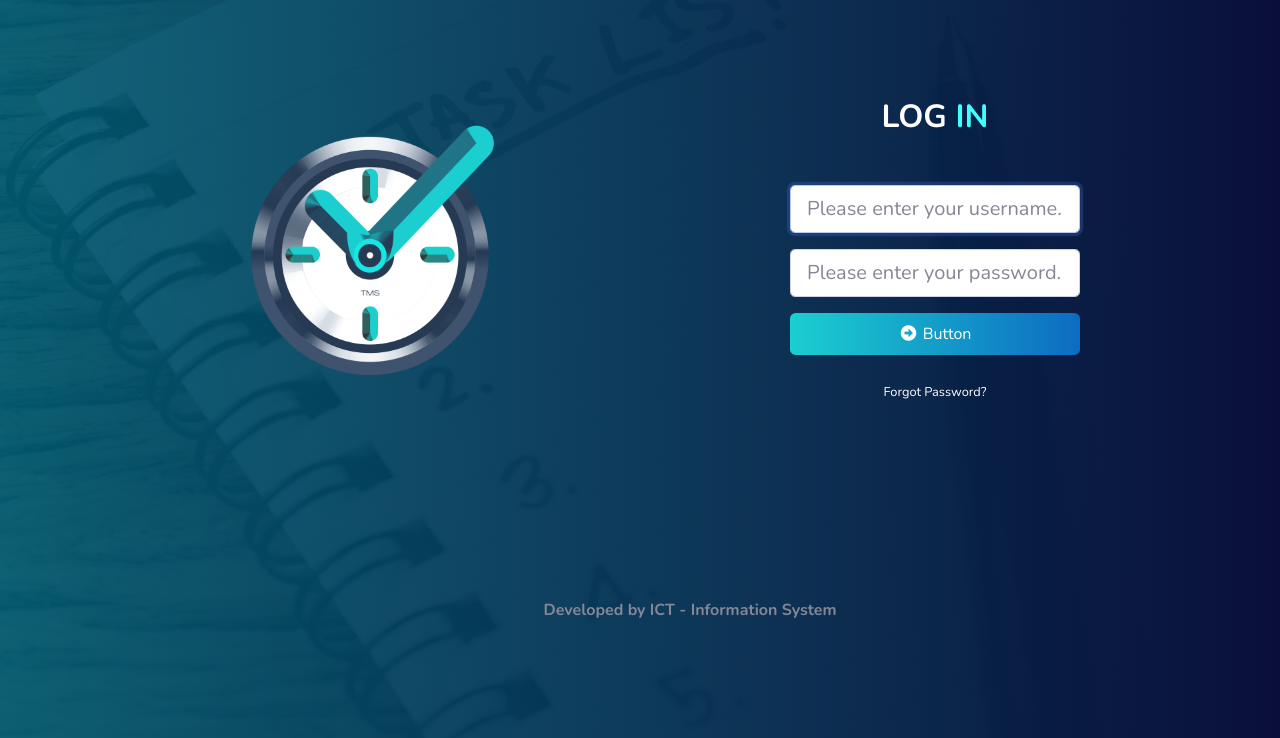
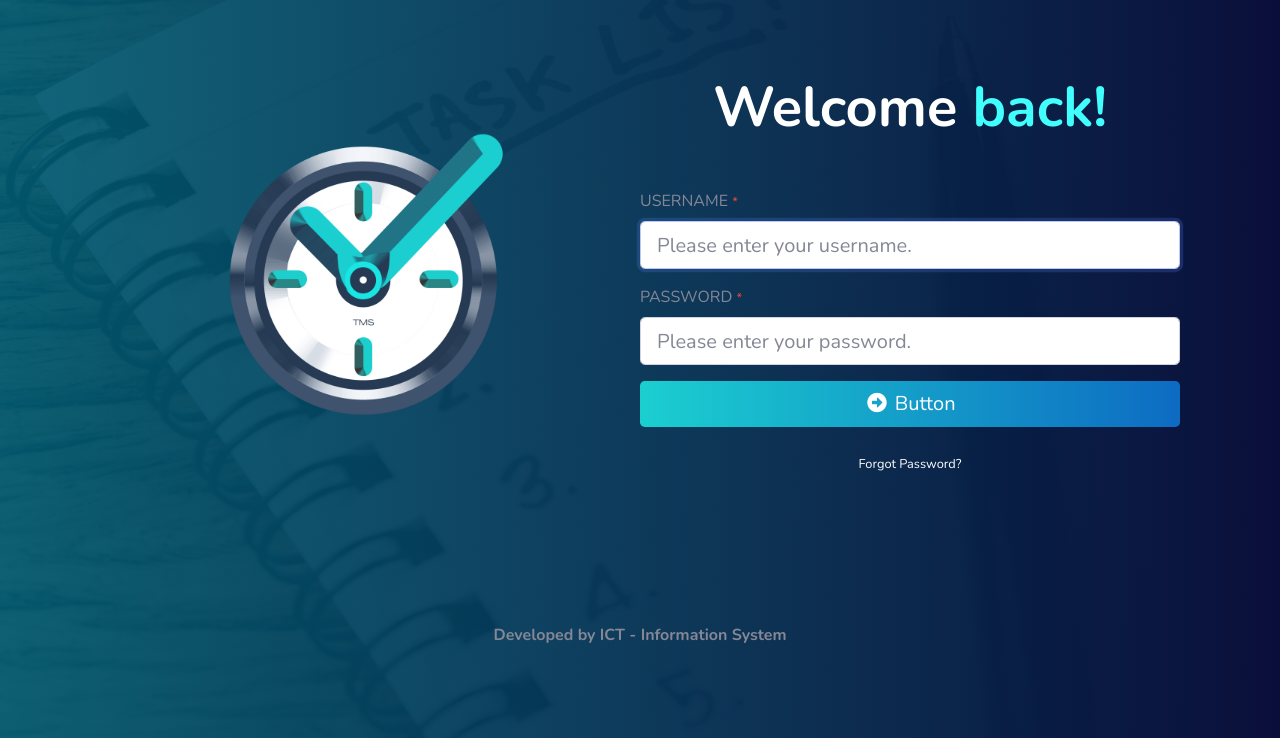
Before and after one commit to ChrishnW/Task-Management-System, a PHP site: page / in a window 1280 px wide. Shown: the part 62-800 px from the top of the page. Run offline with PHP 8.4, Linux system fonts and the light colour scheme.

Commit message:
"Removed .index.php file, updated styles in style.css, and refactored index.php with changes to layout, design, and form elements."

```diff
--- a/assets/css/style.css
+++ b/assets/css/style.css
@@ -466,3 +466,7 @@
     width        : 30px;
     height       : 30px;
 }
+
+.text-cyan {
+    color: #40FFFD;
+}
--- a/index.php
+++ b/index.php
@@ -23,6 +23,7 @@
   <link href="https://fonts.googleapis.com/css?family=Nunito:200,200i,300,300i,400,400i,600,600i,700,700i,800,800i,900,900i" rel="stylesheet">
 
   <!-- Custom styles for this template-->
+  <link href="assets/css/style.css" rel="stylesheet">
   <link href="assets/css/sb-admin-2.min.css" rel="stylesheet">
   <link rel="shortcut icon" href="./assets/img/tms logo 3.png">
 
@@ -33,8 +34,9 @@
       background-size: cover;
       background-position: center;
       background-repeat: no-repeat;
-height : 100vh;
+      height: 100vh;
     }
+
     .element::before {
       content: "";
       position: absolute;
@@ -42,59 +44,56 @@
       left: 0;
       width: 100%;
       height: 100%;
-  background: linear-gradient(270deg, #0a0f3a, #015c72eb); /* Black color with 50% opacity */
+      background: linear-gradient(270deg, #0a0f3a, #015c72eb);
+      /* Black color with 50% opacity */
 
     }
-.navbar{
+
+    .navbar {
       display: inline-flex;
     }
+
     .btn-gradient {
       background: linear-gradient(to right, #1BCFD0, #0D6BC2);
       border: none;
       color: white;
     }
+
     .btn-gradient:hover {
-    background: linear-gradient(to right, #007B7F, #0047AB); /* Darker shades on hover */
+      background: linear-gradient(to right, #007B7F, #0047AB);
+      /* Darker shades on hover */
     }
   </style>
 </head>
 
 <body>
-  <div class="element">
-
-  </div>
-<nav class="navbar navbar-light  px-5 font-weight-bolder w-100">
-  <!-- <a class="navbar-brand fs-3" href="#">
-    <img src="./assets/img/tms logo 4.png" width="60" height="60" class=" d-inline-block align-top" alt="">
-  </a> -->
+  <div class="element"></div>
+  <nav class="navbar navbar-light px-5 font-weight-bolder w-100">
     <h2 class="font-weight-bold" style="color: white">Task <span style="color: #40FFFD">Management System</span></h2>
   </nav>
-<div style="z-index: 1; position: relative; padding-left: 200px; padding-right: 100px; height: 90%"class="d-flex justify-content-center align-items-center flex-wrap  ">
-  <!-- Your content here -->
-  <div class="px-5 w-50 w-md-66 w-lg-50 mb-sm-3 mb-md-0">
-  <img src="./assets/img/tms logo 3 metalic 1.png" style="width: 65%"class=" logo-container" alt="Login image" />
+  <div style="z-index: 1; position: relative; padding-left: 100px; padding-right: 100px; height: 90%" class="d-flex justify-content-center align-items-center flex-wrap  ">
+    <div class="w-50 pr-5 pl-5 d-flex justify-content-center">
+      <img src="./assets/img/tms logo 3 metalic 1.png" style="width: 65%" class="logo-container my-auto" alt="Login image" />
     </div>
-<div style= "padding-left: 100px;
-  padding-right: 100px;
-}"class=" w-50 w-md-66 w-lg-50 mb-sm-3 mb-md-0 ">
-<form  data-toggle="validator" method="POST">
-
-  <h2 class=" text-white text-center mb-5 display-6 font-weight-bold" style="color: white">LOG <span style="color: #40FFFD">IN</span></h2>
+    <div class="w-50">
+      <form data-toggle="validator" method="POST">
+        <h2 class="text-white text-center mb-5 display-4 font-weight-bold">Welcome <span class="text-cyan">back!</span></h2>
         <small class="form-text text-danger text-center"><?php echo $error; ?></small>
-  <div class="mb-3 ">
-    <input type="text"  class=" form-control form-control-lg text-gray-700" id="username" name="username" placeholder="Please enter your username." autofocus />
+        <div class="mb-3">
+          <label for="">USERNAME <small class="text-danger">*</small></label>
+          <input type="text" class="form-control form-control-lg text-dark" id="username" name="username" placeholder="Please enter your username." autofocus />
         </div>
-
-  <div class="mb-3 ">
-    <input type="password" id="password" name="password" placeholder="Please enter your password." class=" form-control form-control-lg text-gray-700"  />
+        <small class="form-text text-danger d-none text-center" id="password-caps-warning">Warning: Caps lock enabled</small>
+        <div class="mb-3">
+          <label for="">PASSWORD <small class="text-danger">*</small></label>
+          <input type="password" id="password" name="password" placeholder="Please enter your password." class="form-control form-control-lg text-dark" />
         </div>
-  <button class="btn btn-primary w-100 form-control-lg btn-gradient" name="submit" type="submit" value="submit"  >
+        <button class="btn btn-primary w-100 btn-lg btn-gradient" name="submit" type="submit" value="submit">
           <i class="fas fa-arrow-alt-circle-right fa-fw"></i> Button</button>
         <div class="text-center mt-4">
           <a class="small text-white" href="forgot-password.html">Forgot Password?</a>
         </div>
       </form>
-
     </div>
     <div class="credits">
       <strong><span>Developed by ICT - Information System</span></strong>
```
Also changed, not shown: index_old.php (renamed from .index.php). Lines whose indentation alone changed are shown as unchanged.
